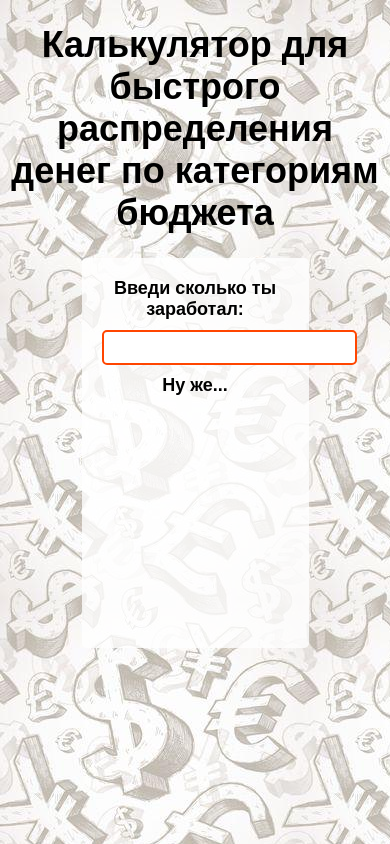
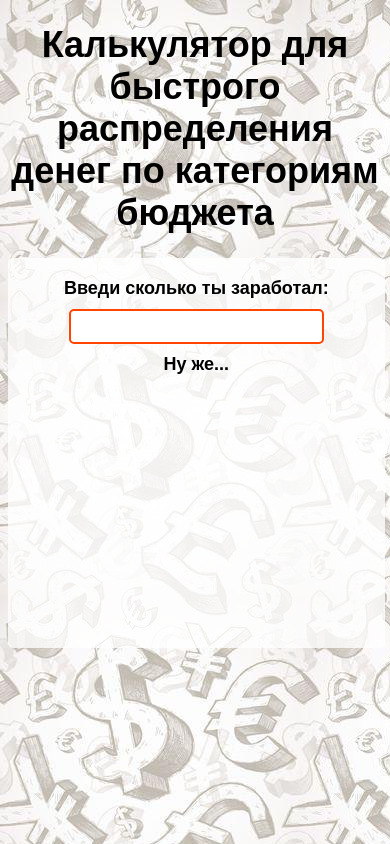
Before and after one commit to webdevstas/family-budget, a plain HTML site: page index.html in a window 390 px wide. Drawn offline with nearby package versions, Linux system fonts and the light colour scheme.

Commit message:
adapt the wrap

```diff
--- a/css/style.css
+++ b/css/style.css
@@ -40,3 +40,11 @@ body{
 .title{
     color: rgb(0, 0, 0);
 }
+@media (max-width: 576px){
+    .wrap{
+        width: 90%;
+    }
+    .main-input{
+
+    }
+}
```
